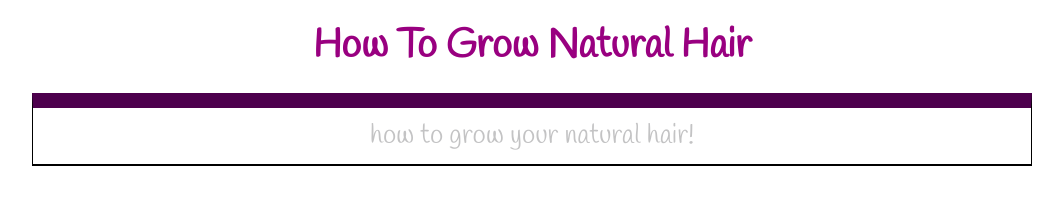
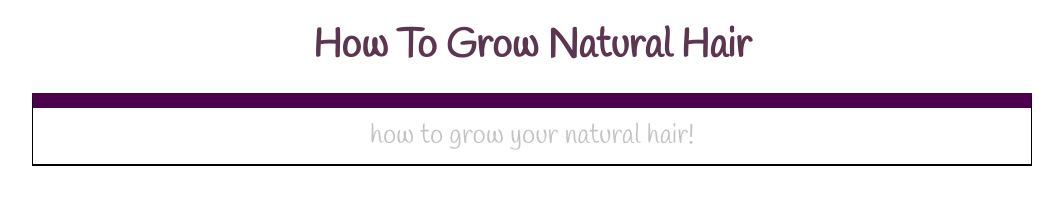
Before and after one commit to FernHoward/learning-to-code, a plain HTML site: page index.html in a window 1280 px wide. Shown: the whole page, without its empty margins (108-1171 px from the left). Drawn offline with nearby package versions, Linux system fonts and the light colour scheme; a web font is replaced by a local one.

Commit message:
step two modify heading

```diff
--- a/style.css
+++ b/style.css
@@ -13,7 +13,7 @@ body {
 
 h1 {
   margin: 20px;
-  color: #990080;
+  color: #5c3650;
 }
 
 #app {
```
